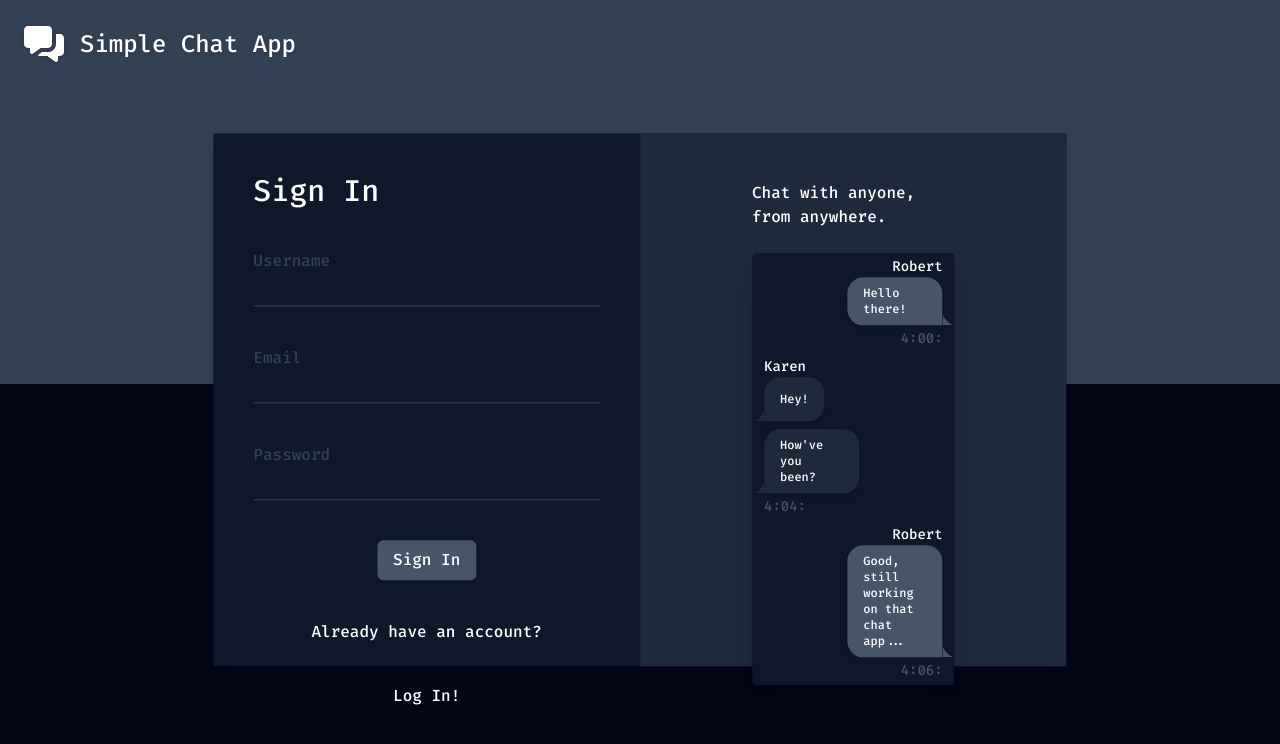
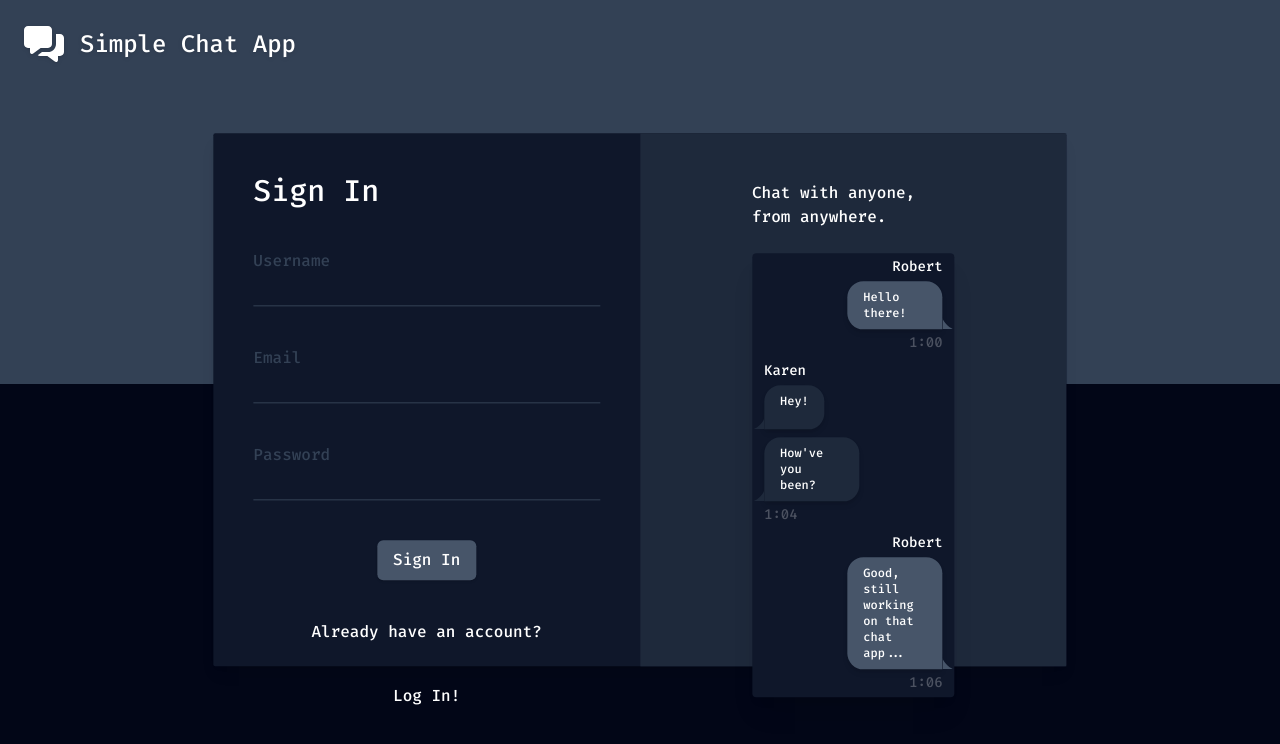
Before and after one commit to Towers77/reactjs-simple-chat-app, a React (Vite) app: page / in a window 1280 px wide. Shown: the top 744 px of the page. Built offline with nearby package versions, Linux system fonts and the light colour scheme.

Commit message:
Fix time display in ChatBubble component

```diff
--- a/src/components/ChatBubble.tsx
+++ b/src/components/ChatBubble.tsx
@@ -13,17 +13,23 @@ export const ChatBubble = ({
 }: ChatBubbleProps) => {
 	const bgColor = type === 'chat-end' ? 'bg-slate-600' : 'bg-slate-800';
 
+	const auxTime = new Date(sentAt as Date);
+
+	const time = new Date(auxTime.setHours(auxTime.getHours() - 3));
+
 	return (
 		<div className={`chat ${type}`}>
 			<div
-				className={`chat-bubble flex place-items-center text-white ${bgColor} shadow-md max-w-1/2`}
+				className={`chat-bubble text-white ${bgColor} break-words shadow-md max-w-1/2`}
 			>
 				{message}
 			</div>
-			{sender && <div className="chat-header text-md text-white">{sender}</div>}
+			{sender && (
+				<div className="chat-header text-md text-white mb-1">{sender}</div>
+			)}
 			{sentAt && (
 				<div className="chat-footer text-sm opacity-50 mt-1 text-white/50">
-					{sentAt.toLocaleTimeString().slice(0, 5)}
+					{time.toLocaleTimeString().slice(0, 4)}
 				</div>
 			)}
 		</div>
```
